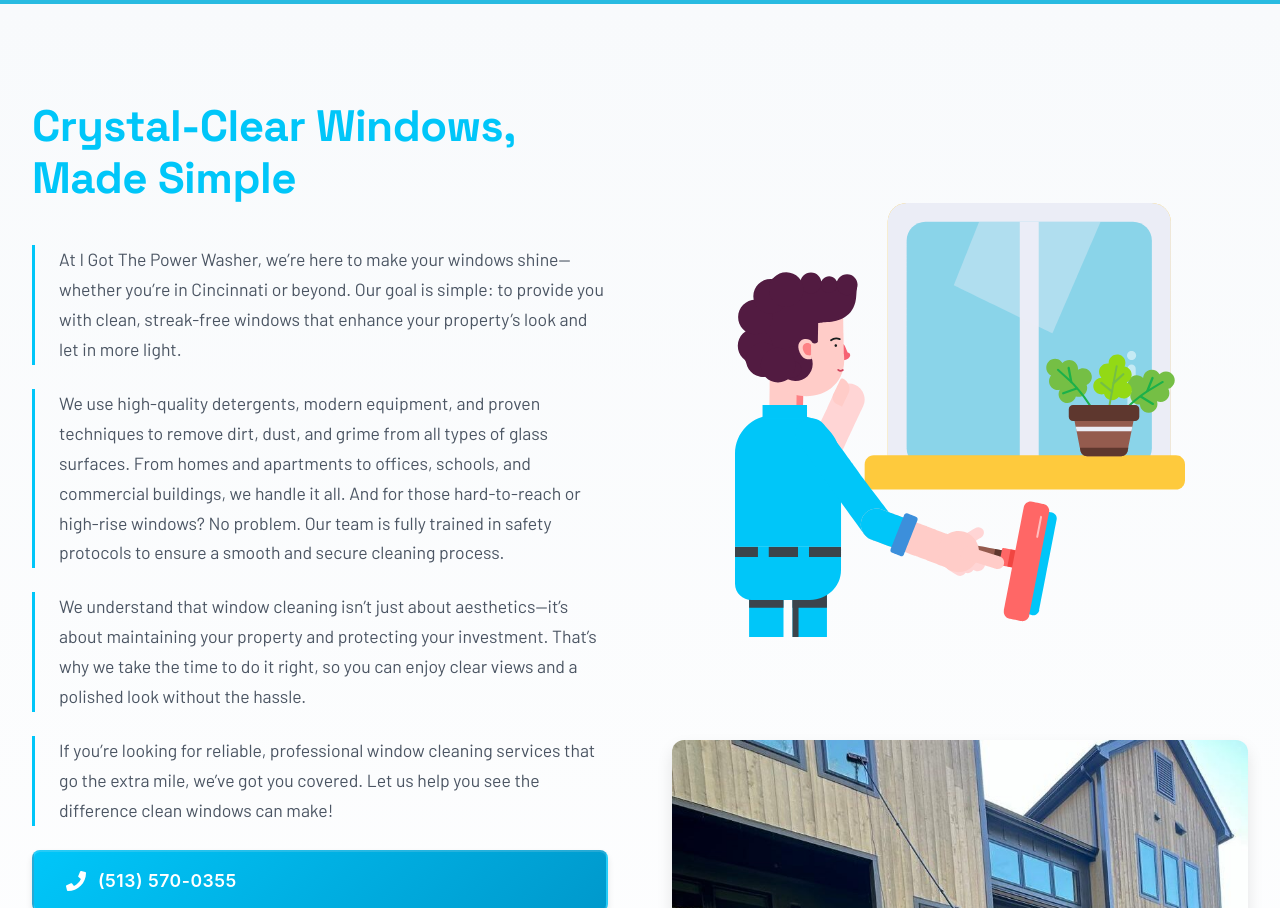
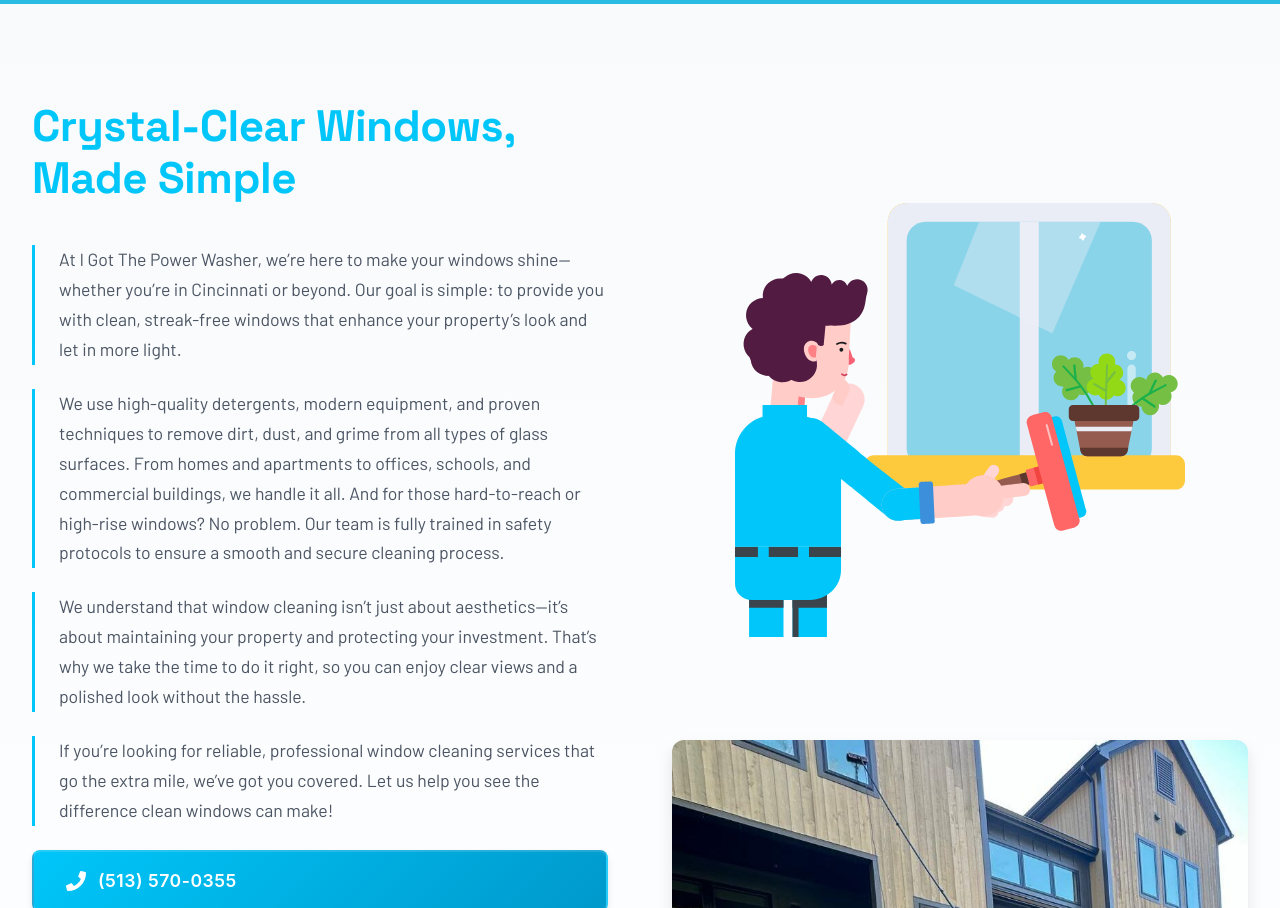
Before and after one commit to I-got-the-power-washer/i-got-updated, a Next.js app: page /window-cleaning-cincinnati in a window 1280 px wide. Shown: the part 660-1568 px from the top of the page. Built offline with nearby package versions, Linux system fonts and the light colour scheme; grey boxes are pictures that could not be loaded.

Commit message:
Update windowCleaning.jsx

```diff
--- a/src/app/components/windowCleaning/windowCleaning.jsx
+++ b/src/app/components/windowCleaning/windowCleaning.jsx
@@ -3,9 +3,13 @@
 import styles from "./windowCleaning.module.css";
 import { FaPhone } from "react-icons/fa";
 import dynamic from "next/dynamic";
-const Lottie = dynamic(() => import("lottie-react"), { ssr: false });
 import Professional from "../../../../public/animations/residential-window.json";
-import { Player } from "@lottiefiles/react-lottie-player";
+
+// Dynamically import Lottie with SSR disabled
+const LottiePlayer = dynamic(
+  () => import("@lottiefiles/react-lottie-player").then((mod) => mod.Player),
+  { ssr: false }
+);
 
 const WindowCleaning = () => {
   return (
@@ -50,13 +54,15 @@
 
         <div className={styles.imageColumn}>
         <div className={styles.lottieWrapper}>
-            <Player
+            {typeof window !== "undefined" && (
+              <LottiePlayer
                 autoplay
                 loop
                 src={Professional}
                 className={styles.lottieAnimation}
                 style={{ width: '100%', height: '100%' }}
               />
+            )}
           </div>
           <div className={styles.imageWrapper}>
             <Image
```
Lines whose indentation alone changed are shown as unchanged.
